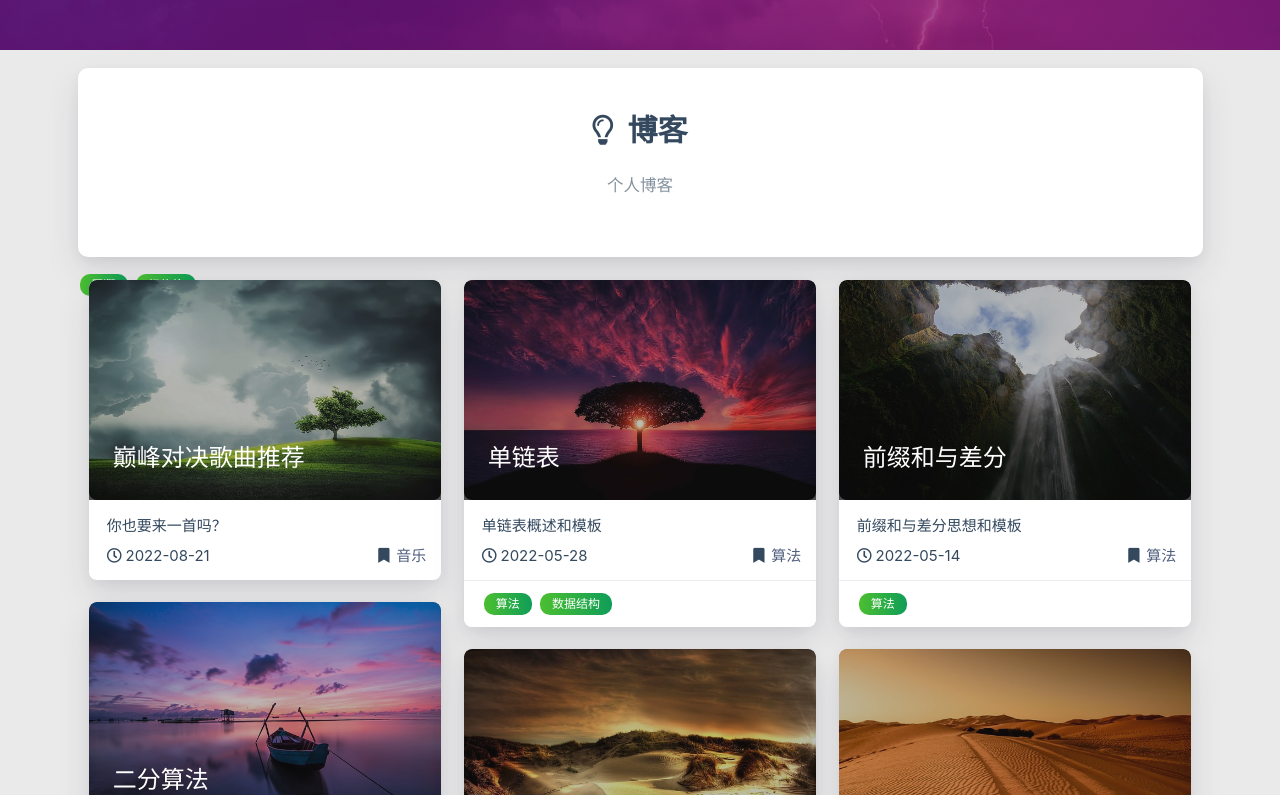
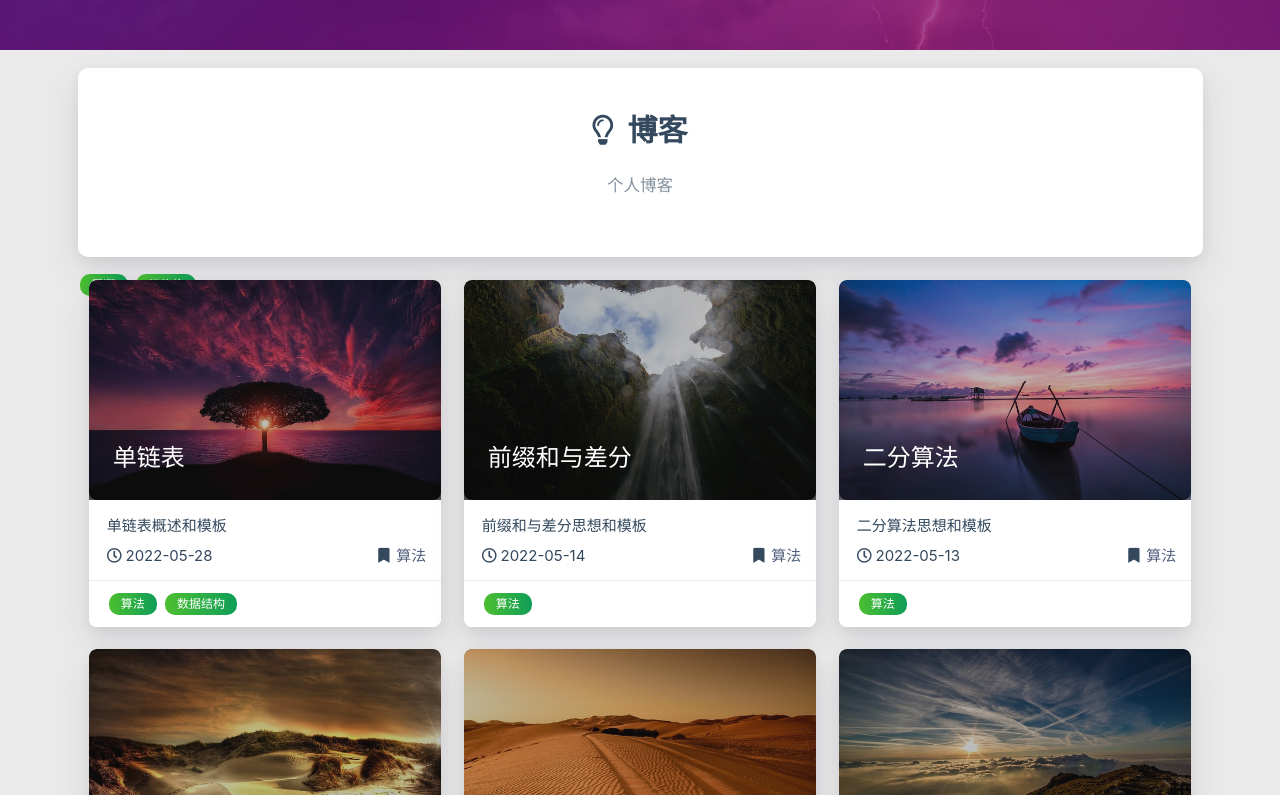
Before and after one commit to 1198560751/1198560751.github.io, a plain HTML site: page index.html in a window 1280 px wide. Shown: the part 750-1545 px from the top of the page. Drawn offline with nearby package versions, Linux system fonts and the light colour scheme; some packages are replaced by stand-ins of ours; a script that the page names is missing.

Commit message:
Add files via upload

```diff
--- a/index.html
+++ b/index.html
@@ -515,7 +515,7 @@
         <article id="articles" class="container articles">
             <div class="row article-row">
 
-                <div class="article col s12 m6 l4" data-aos="zoom-in">
+                <!-- <div class="article col s12 m6 l4" data-aos="zoom-in">
                     <div class="card">
                         <a href="/2022/08/21/zhong-guo-shuo-chang-dian-feng-dui-jue/">
                             <div class="card-image">
@@ -551,7 +551,7 @@
                         </div>
 
 
-                        <!-- <div class="card-action article-tags">
+                        <- <div class="card-action article-tags">
 
                         <a href="/tags/%E8%AF%B4%E5%94%B1/">
                             <span class="chip bg-color">说唱</span>
@@ -561,10 +561,10 @@
                             <span class="chip bg-color">音乐</span>
                         </a>
 
-                    </div> -->
+                    </div> ->
 
                     </div>
-                </div>
+                </div> -->
 
                 <div class="article col s12 m6 l4" data-aos="zoom-in">
                     <div class="card">
```
